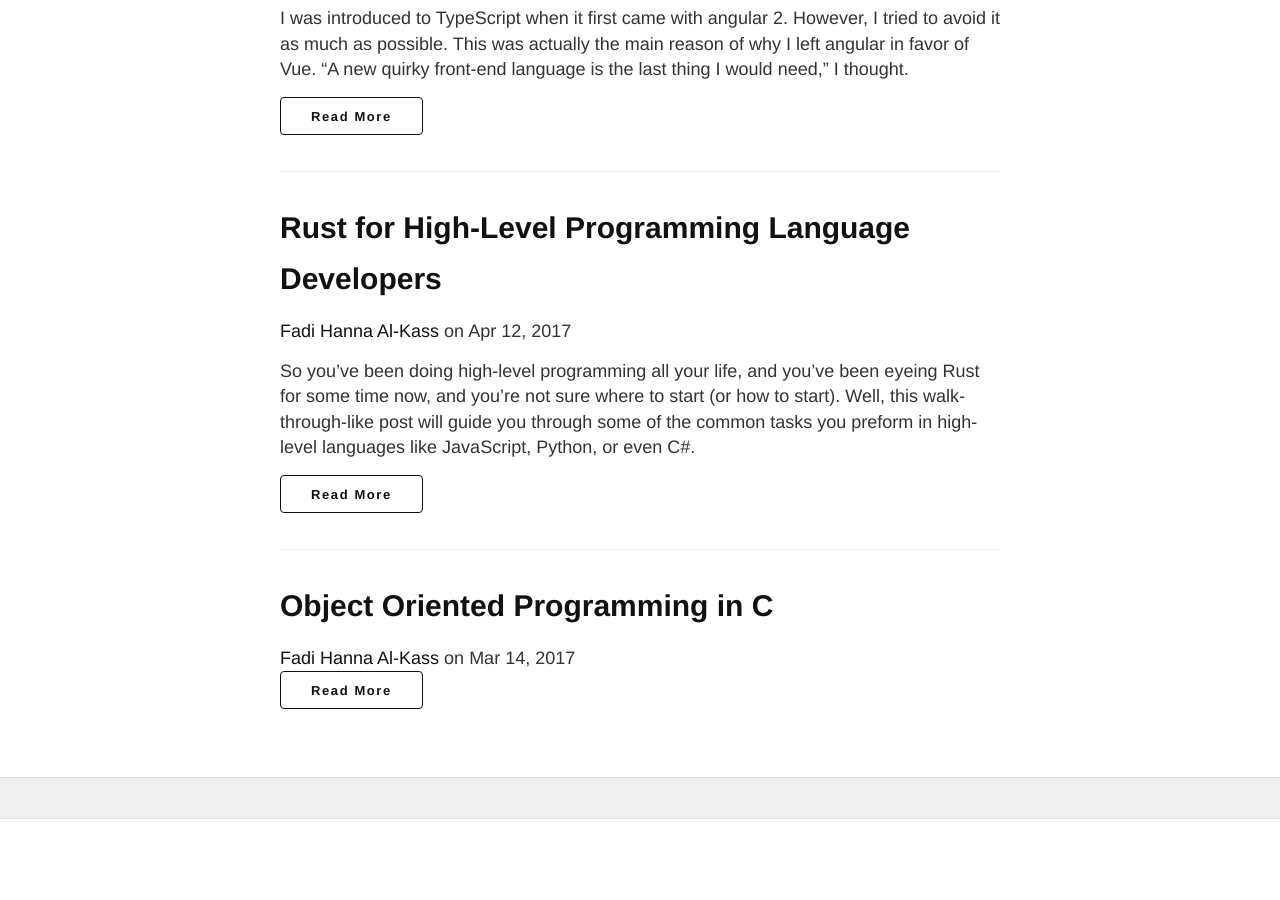
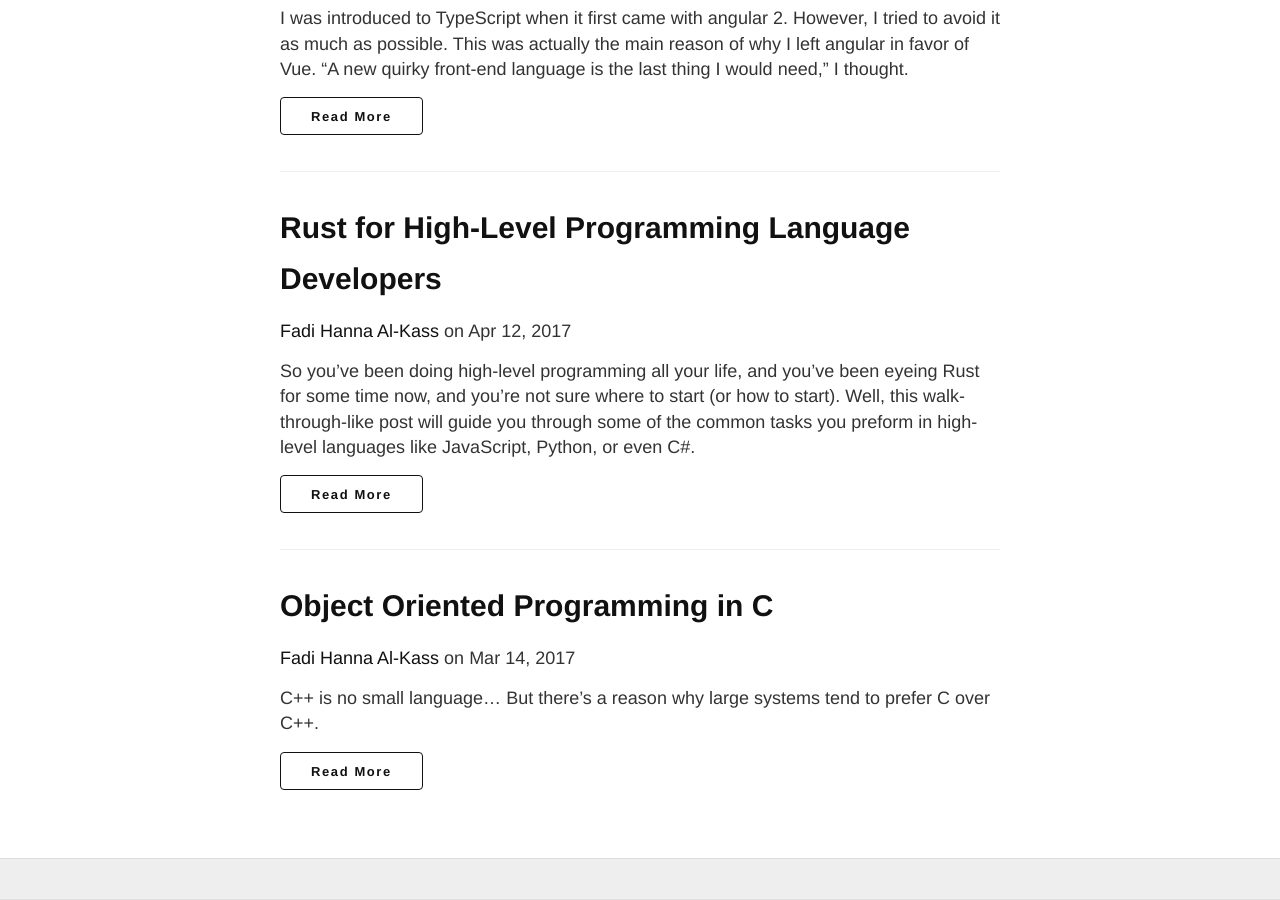
Before and after one commit to IQDevs/blog, a Jekyll site: the page built from index.html, in a window 1280 px wide and 900 px high, scrolled down 2438 px. Built offline with Jekyll 4.4.1, drawn with Linux system fonts in a browser that asks for light colours; nearby versions of some CDN libraries; before the commit the page ends 3257 px from its top, so only the background shows below that.

Commit message:
Update 2018-03-14-Object Oriented Programming in C.markdown

```diff
--- a/_posts/2018-03-14-Object Oriented Programming in C.markdown
+++ b/_posts/2018-03-14-Object Oriented Programming in C.markdown
@@ -6,3 +6,5 @@ categories: C
 author: Fadi Hanna Al-Kass
 handle: https://github.com/alkass
 ---
+
+C++ is no small language... But there's a reason why large systems tend to prefer C over C++.
```
